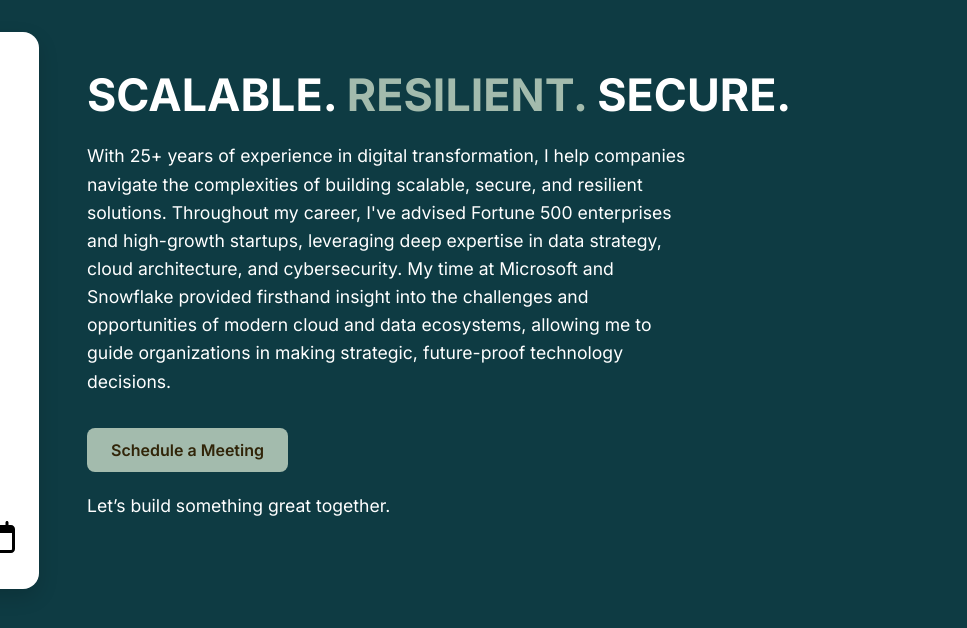
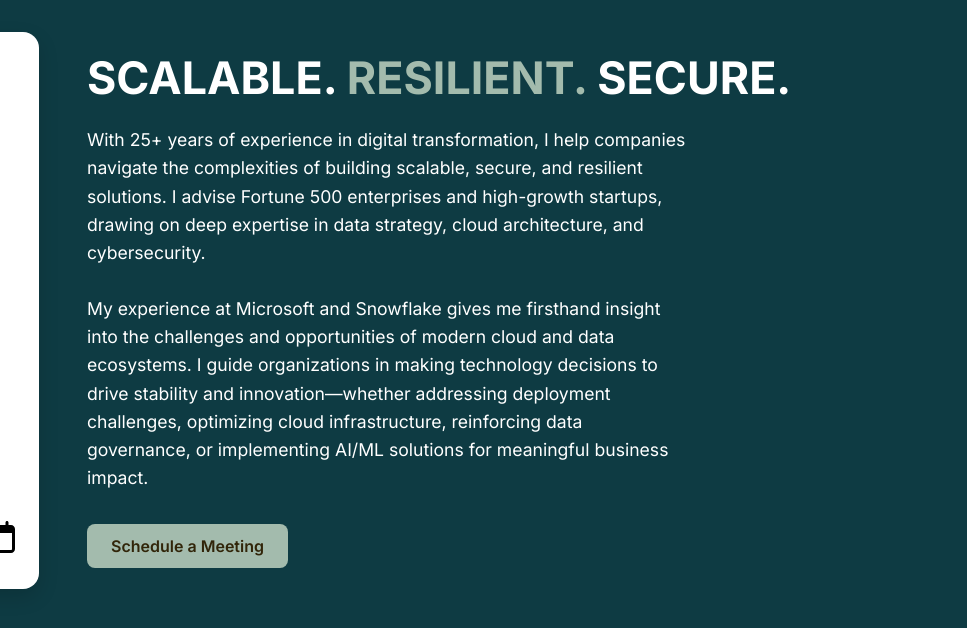
Before and after one commit to timbenroeck/timbenroeck.github.io, a plain HTML site: page index.html in a window 1280 px wide. Shown: the full height of the page, 313-1280 px from the left. Drawn offline with Linux system fonts and the light colour scheme.

Commit message:
changed blub

```diff
--- a/index.html
+++ b/index.html
@@ -51,23 +51,18 @@
             </h2>
             <br />
             <p class="subtitle">
-                With 25+ years of experience in digital transformation, I help companies navigate the complexities of
-                building scalable,
-                secure, and resilient solutions. Throughout my career, I've advised Fortune 500 enterprises and
-                high-growth startups,
-                leveraging deep expertise in data strategy, cloud architecture, and cybersecurity. My time at Microsoft
-                and Snowflake
-                provided firsthand insight into the challenges and opportunities of modern cloud and data ecosystems,
-                allowing me to
-                guide organizations in making strategic, future-proof technology decisions.
+                With 25+ years of experience in digital transformation, I help companies navigate the complexities of building scalable,
+                secure, and resilient solutions. I advise Fortune 500 enterprises and high-growth startups, drawing on deep expertise in
+                data strategy, cloud architecture, and cybersecurity.
+                <br /><br />
+                My experience at Microsoft and Snowflake gives me firsthand insight
+                into the challenges and opportunities of modern cloud and data ecosystems. I guide organizations in making technology
+                decisions to drive stability and innovation—whether addressing deployment challenges, optimizing cloud infrastructure,
+                reinforcing data governance, or implementing AI/ML solutions for meaningful business impact.
             </p>
             <div class="cta">
                 <a href="https://timbenroeck.com/meet" class="cta-button">Schedule a Meeting</a>
             </div>
-            <br />
-            <p class="subtitle">
-                Let’s build something great together.
-            </p>
         </section>
     </main>
 
```
